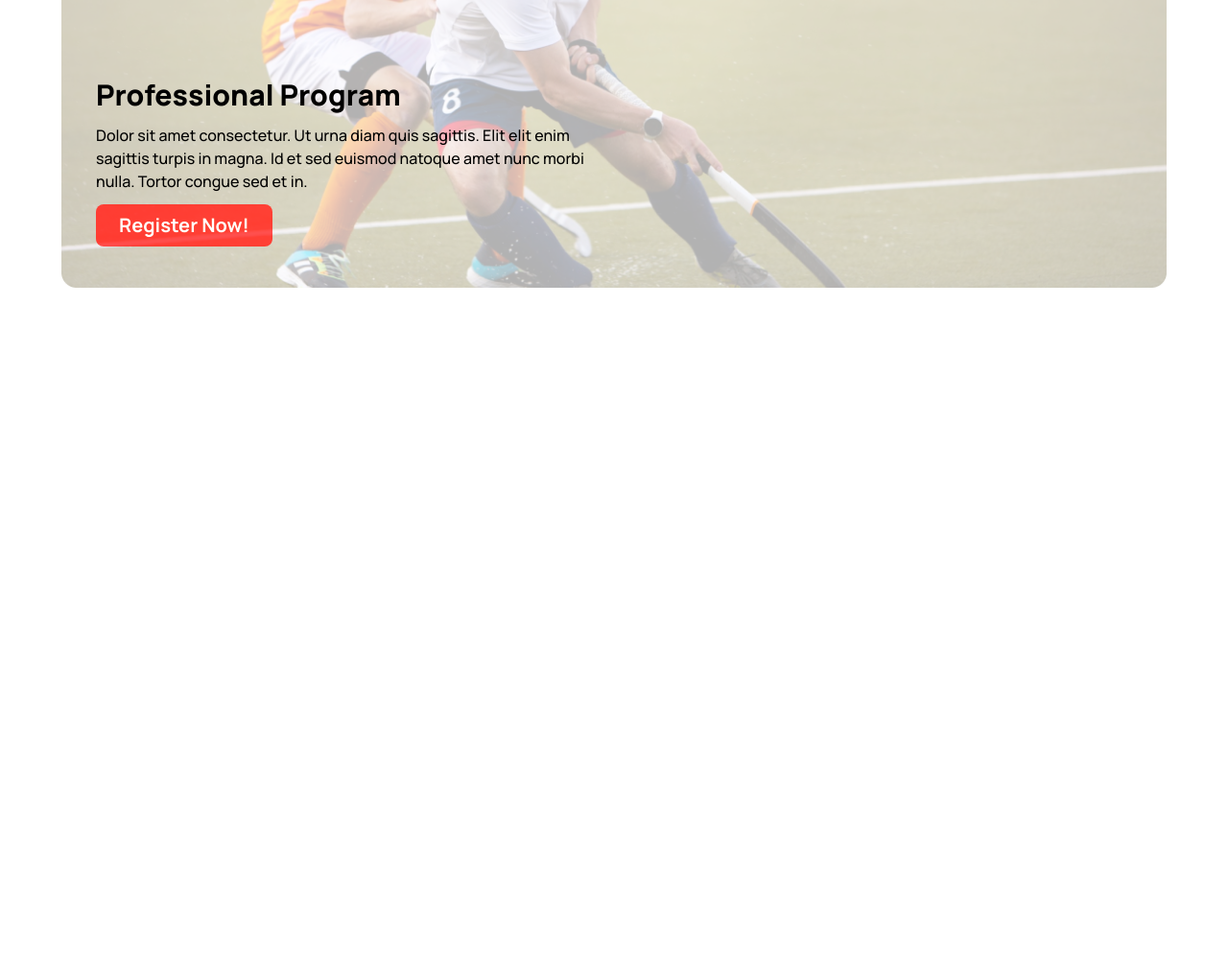
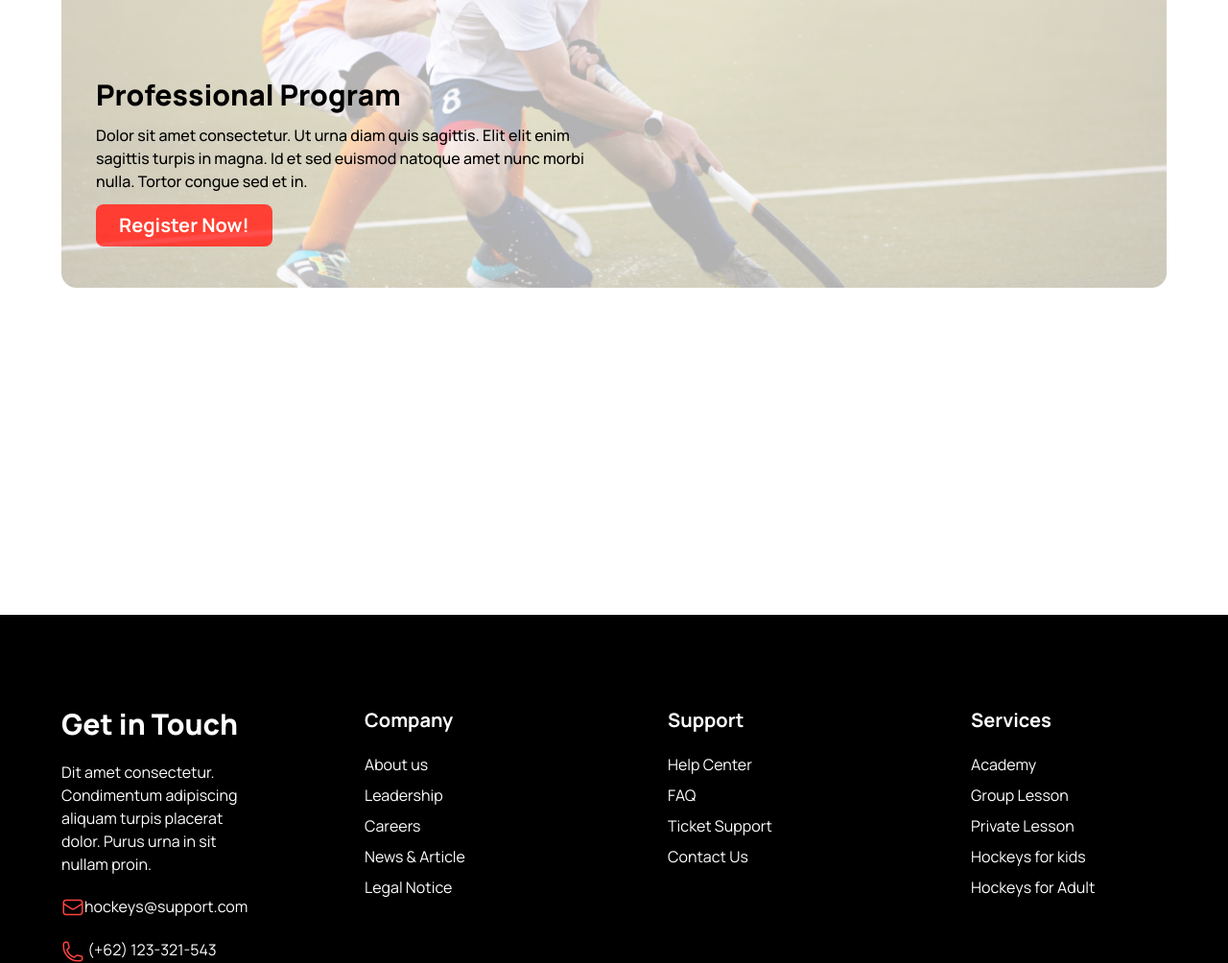
Before and after one commit to Samira-Bint-Taher/b9-a3, a plain HTML site: page index.html in a window 1280 px wide. Shown: the part 1781-2785 px from the top of the page at 96% size. Before the commit the page ends 2081 px from the top, so only its background shows below. Drawn offline with nearby package versions, Linux system fonts and the light colour scheme.

Commit message:
footer section added

```diff
--- a/index.html
+++ b/index.html
@@ -218,7 +218,56 @@
         </main>
     </section>
     <footer>
-
+        <section class="mt-96 text-white bg-black">
+            <div class="max-w-6xl m-auto pt-24 grid grid-cols-4 gap-28">
+                <div>
+                    <h1 class="font-extrabold text-3xl mb-5">Get in Touch</h1>
+                    <p>Dit amet consectetur. Condimentum  adipiscing aliquam turpis placerat dolor. Purus urna in sit nullam proin. </p>
+                    <p class="mt-5"><svg xmlns="http://www.w3.org/2000/svg" width="24" height="24"
+                        class="inline"
+                        viewBox="0 0 24 24" fill="none">
+                            <path d="M21.75 6.75V17.25C21.75 17.8467 21.5129 18.419 21.091 18.841C20.669 19.2629 20.0967 19.5 19.5 19.5H4.5C3.90326 19.5 3.33097 19.2629 2.90901 18.841C2.48705 18.419 2.25 17.8467 2.25 17.25V6.75M21.75 6.75C21.75 6.15326 21.5129 5.58097 21.091 5.15901C20.669 4.73705 20.0967 4.5 19.5 4.5H4.5C3.90326 4.5 3.33097 4.73705 2.90901 5.15901C2.48705 5.58097 2.25 6.15326 2.25 6.75M21.75 6.75V6.993C21.75 7.37715 21.6517 7.75491 21.4644 8.0903C21.2771 8.42569 21.0071 8.70754 20.68 8.909L13.18 13.524C12.8252 13.7425 12.4167 13.8582 12 13.8582C11.5833 13.8582 11.1748 13.7425 10.82 13.524L3.32 8.91C2.99292 8.70854 2.72287 8.42669 2.53557 8.0913C2.34827 7.75591 2.24996 7.37815 2.25 6.994V6.75" stroke="#FF4240" stroke-width="1.5" stroke-linecap="round" stroke-linejoin="round"/>
+                          </svg>hockeys@support.com</p>
+                          <p class="mt-5">
+                            <svg xmlns="http://www.w3.org/2000/svg" width="24" height="24"
+                            class="inline"
+                            viewBox="0 0 24 24" fill="none">
+                                <path d="M2.25 6.75C2.25 15.034 8.966 21.75 17.25 21.75H19.5C20.0967 21.75 20.669 21.5129 21.091 21.091C21.5129 20.669 21.75 20.0967 21.75 19.5V18.128C21.75 17.612 21.399 17.162 20.898 17.037L16.475 15.931C16.035 15.821 15.573 15.986 15.302 16.348L14.332 17.641C14.05 18.017 13.563 18.183 13.122 18.021C11.4849 17.4191 9.99815 16.4686 8.76478 15.2352C7.53141 14.0018 6.58087 12.5151 5.979 10.878C5.817 10.437 5.983 9.95 6.359 9.668L7.652 8.698C8.015 8.427 8.179 7.964 8.069 7.525L6.963 3.102C6.90214 2.85869 6.76172 2.6427 6.56405 2.48834C6.36638 2.33397 6.1228 2.25008 5.872 2.25H4.5C3.90326 2.25 3.33097 2.48705 2.90901 2.90901C2.48705 3.33097 2.25 3.90326 2.25 4.5V6.75Z" stroke="#FF4240" stroke-width="1.5" stroke-linecap="round" stroke-linejoin="round"/>
+                              </svg>
+                              (+62) 123-321-543
+                          </p>
+                </div>
+                <div>
+                    <h1 class="font-bold text-xl mb-5">Company</h1>
+                    <ul>
+                        <li class="mb-2">About us</li>
+                        <li class="mb-2">Leadership</li>
+                        <li class="mb-2">Careers</li>
+                        <li class="mb-2">News & Article</li>
+                        <li class="mb-2">Legal Notice</li>
+                    </ul>
+                </div>
+                <div>
+                    <h1  class="font-bold text-xl mb-5">Support</h1>
+                    <ul>
+                        <li class="mb-2">Help Center</li>
+                        <li class="mb-2">FAQ</li>
+                        <li class="mb-2">Ticket Support</li>
+                        <li class="mb-2">Contact Us</li>
+                    </ul>
+                </div>
+                <div>
+                    <h1  class="font-bold text-xl mb-5">Services</h1>
+                    <ul>
+                        <li class="mb-2">Academy</li>
+                        <li class="mb-2">Group Lesson</li>
+                        <li class="mb-2">Private Lesson</li>
+                        <li class="mb-2">Hockeys for kids</li>
+                        <li class="mb-2">Hockeys for Adult</li>
+                    </ul>
+                </div>
+            </div>
+        </section>
     </footer>
 </body>
 
```
